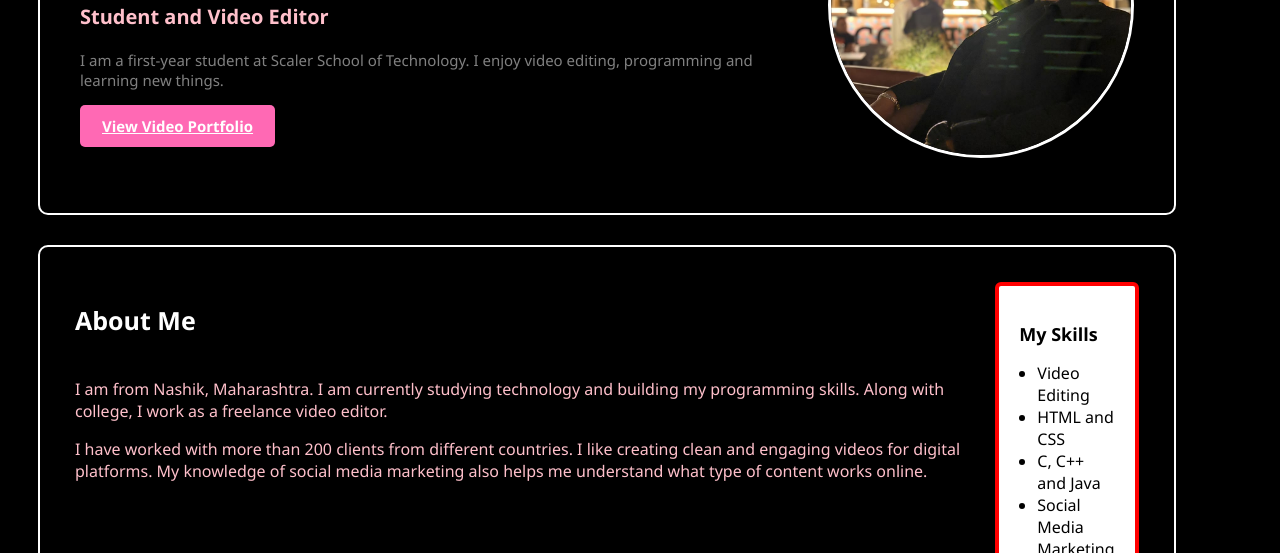
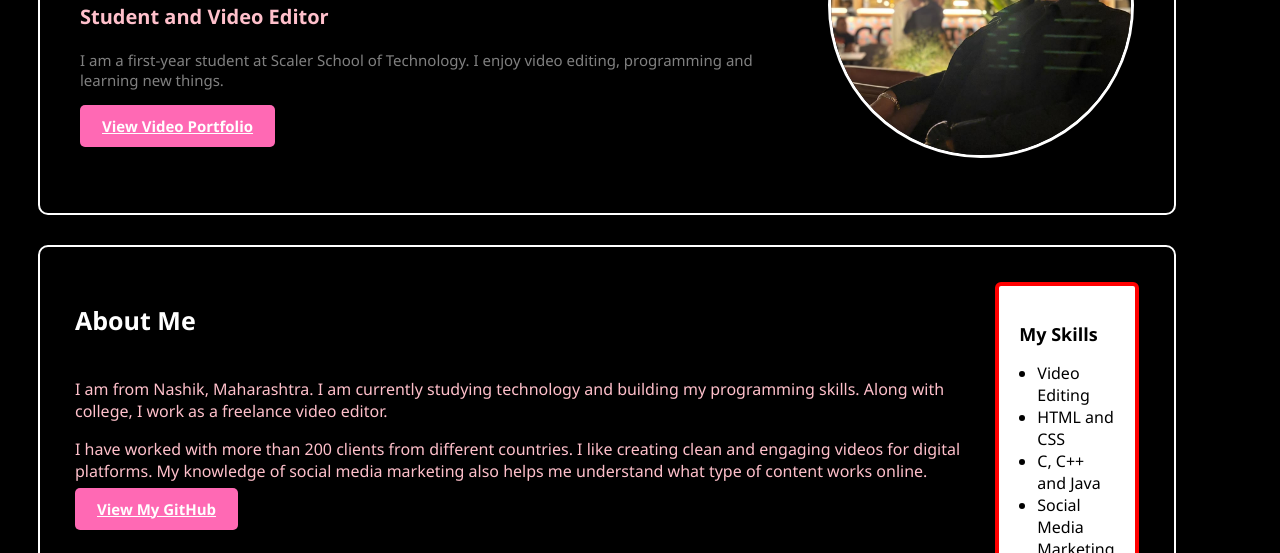
Before and after one commit to Beinggparth/Portfolio, a plain HTML site: page index.html in a window 1280 px wide. Shown: the part 399-952 px from the top of the page. Drawn offline with Linux system fonts and the light colour scheme.

Commit message:
Fix HTML formatting and add GitHub link

```diff
--- a/index.html
+++ b/index.html
@@ -239,6 +239,7 @@
           <h2 class="heading">About Me</h2>
           <p>I am from Nashik, Maharashtra. I am currently studying technology and building my programming skills. Along with college, I work as a freelance video editor.</p>
           <p>I have worked with more than 200 clients from different countries. I like creating clean and engaging videos for digital platforms. My knowledge of social media marketing also helps me understand what type of content works online.</p>
+           <a href = "https://github.com/Beinggparth" target="_blank" class="button">View My GitHub</a>
         </div>
         <div class="skills">
           <h3>My Skills</h3>
@@ -248,6 +249,7 @@
             <li>C, C++ and Java</li>
             <li>Social Media Marketing</li>
           </ul>
+
         </div>
       </div>
     </div>
```
